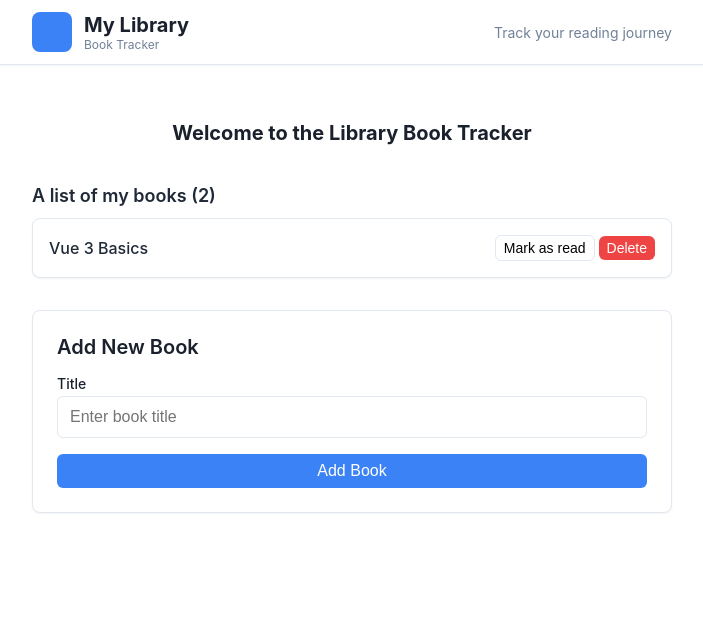
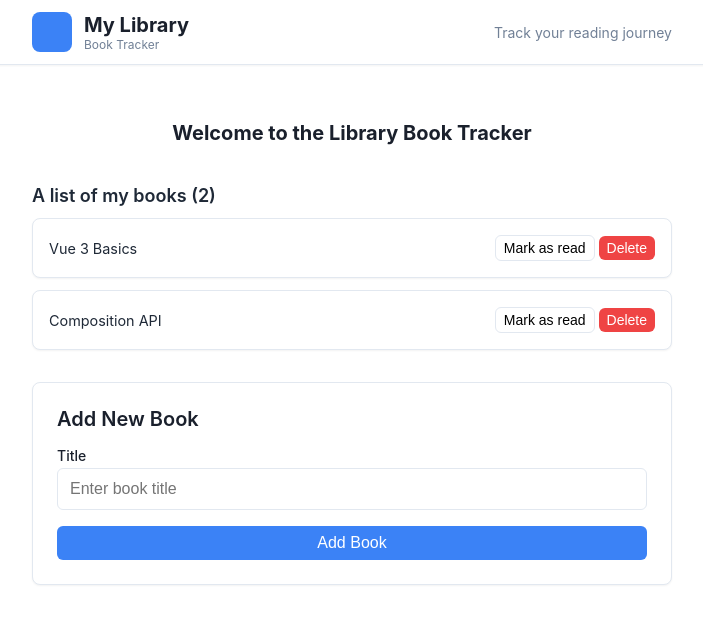
Before and after one commit to nysuri/vue-example-project, a Vue app: page / in a window 1280 px wide. Shown: the top 624 px of the page, without its empty margins (288-991 px from the left). Built offline with nearby package versions, Linux system fonts and the light colour scheme.

Commit message:
update docs

```diff
--- a/src/App.vue
+++ b/src/App.vue
@@ -15,12 +15,19 @@ function toggleRead(id) {
   }
 }
 
-function addBook(book) {
+function addBook(id) {
   // TODO
+  const newBook = {
+    id,
+    title: 'New Book',
+    read: false,
+  }
+  books.value.push(newBook)
 }
 
-function removeBook(book) {
+function deleteBook(id) {
   // TODO
+  books.value = books.value.filter((book) => book.id !== id)
 }
 </script>
 
@@ -37,14 +44,14 @@ function removeBook(book) {
       <div>
         <h3 class="section-title">A list of my books ({{ books.length }})</h3>
         <ul class="book-items">
-          <li :id="books[0].id" class="book-item">
-            <p class="book-title" :class="{ read: books[0].read }">
-              {{ books[0].title }}
+          <li v-for="book in books" :id="`book-${book.id}`" class="book-item">
+            <p class="book-title" :class="{ read: book.read }">
+              {{ book.title }}
               <!-- Show the first book here -->
             </p>
             <div>
-              <button class="read-button" @click="toggleRead(books[0].id)">Mark as read</button>
-              <button class="delete-button">Delete</button>
+              <button class="read-button" @click="toggleRead(book.id)">Mark as read</button>
+              <button class="delete-button" @click="deleteBook(book.id)">Delete</button>
             </div>
           </li>
         </ul>
--- a/src/main.css
+++ b/src/main.css
@@ -156,9 +156,10 @@ body {
 }
 
 .book-title {
-  font-weight: 500; /* font-medium */
+  font-weight: 400; /* font-medium */
   color: #1f2937; /* text-foreground */
   margin: 0;
+  font-size: 0.9rem;
 }
 
 .book-author {
```
Also changed, not shown: 4 other files (tests, documents, lock files or other folders).
